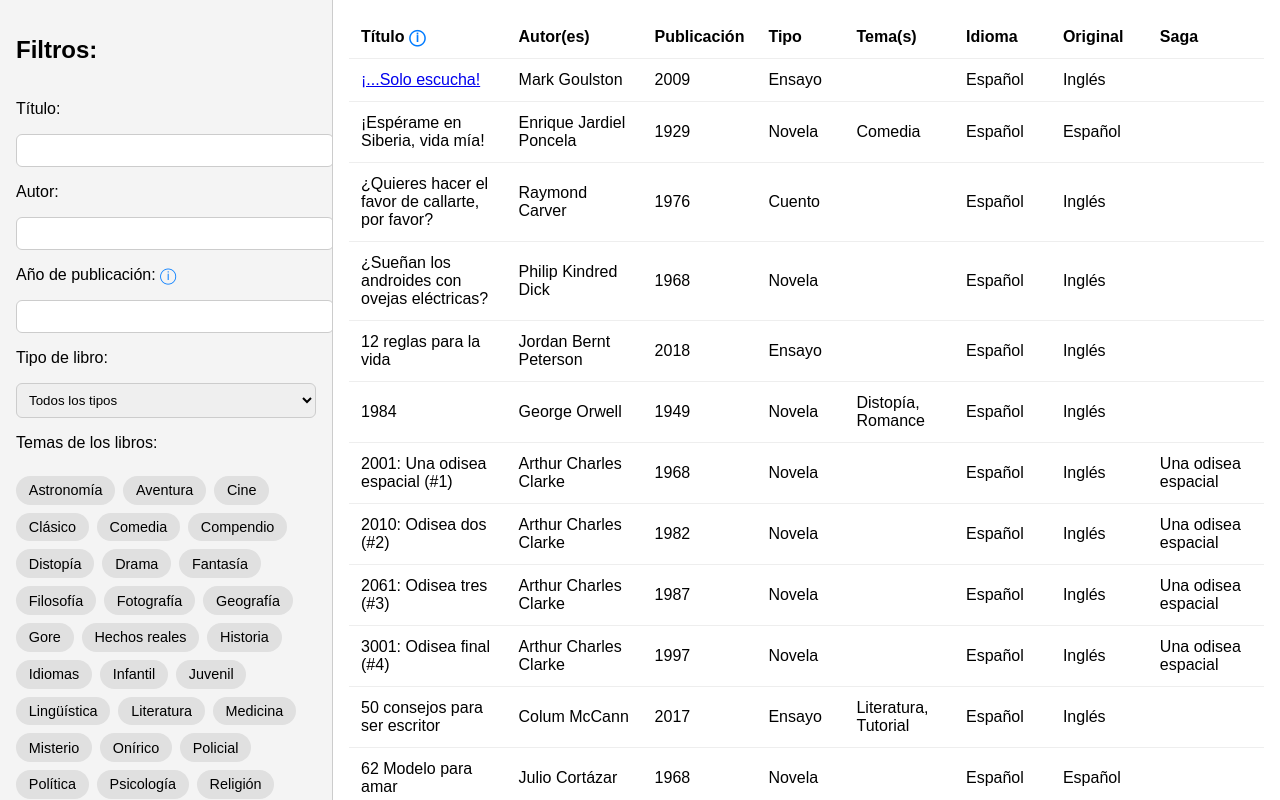
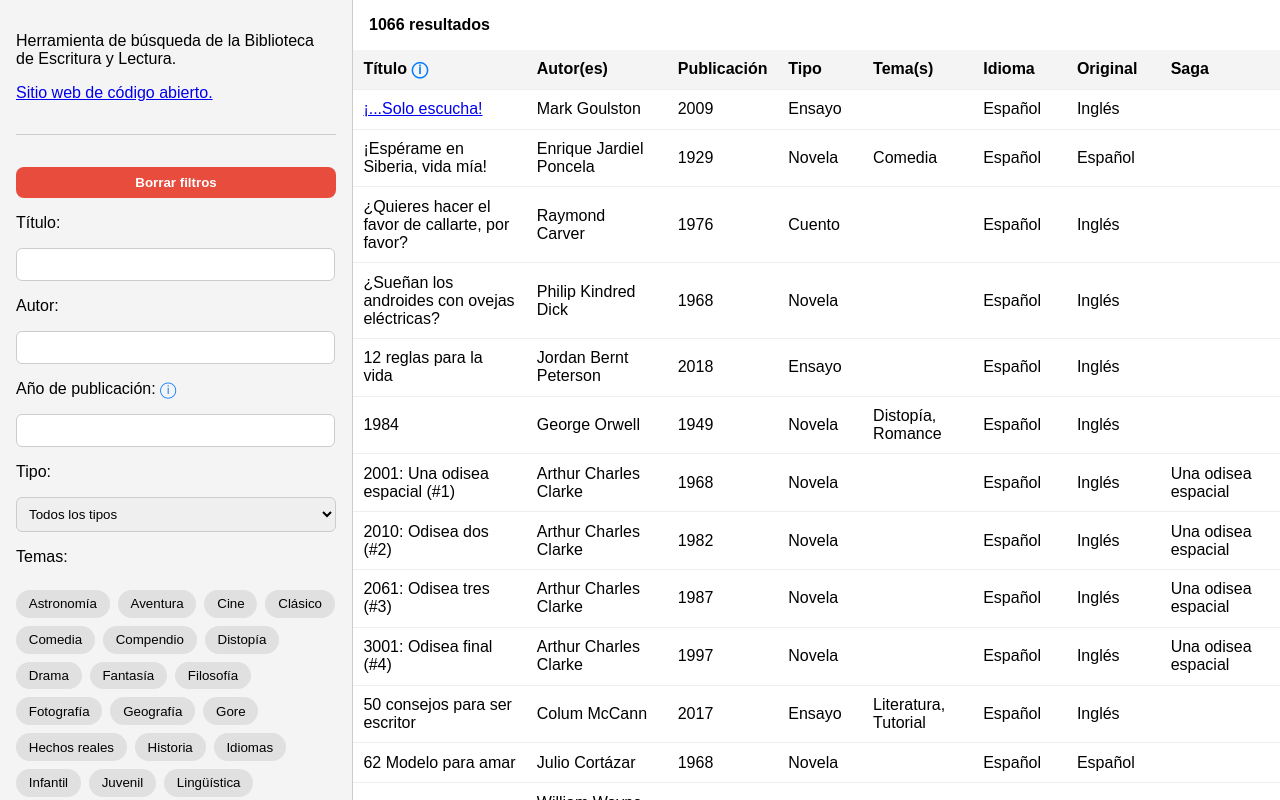
Before and after one commit to EscrituraYLectura/biblioteca, a Next.js app: page / in a window 1280 px wide. Shown: the top 800 px of the page. Built offline with nearby package versions, Linux system fonts and the light colour scheme; a web font is replaced by a local one.

Commit message:
Stylise table and sidebar

```diff
--- a/app/ui/global.scss
+++ b/app/ui/global.scss
@@ -6,11 +6,10 @@ body {
 .container {
     display: flex;
     min-height: 100vh;
-    font-family: sans-serif;
 }
 
 .sidebar {
-    width: 300px;
+    width: 320px;
     padding: 1rem;
     background: #f4f4f4;
     position: sticky;
@@ -23,12 +22,24 @@ body {
     border-right: 1px solid #ccc;
 }
 
+.introduction {
+    padding-bottom: 2rem;
+    border-bottom: 1px solid #ccc;
+}
+
 .sidebar input,
 .sidebar select {
-    width: 100%;
     padding: 0.5rem;
     border: 1px solid #ccc;
     border-radius: 6px;
+}
+
+.sidebar input {
+    width: 94%;
+}
+
+.sidebar select {
+    width: 100%;
 }
 
 .multiSelect {
@@ -39,7 +50,6 @@ body {
 
 .results {
     flex: 1;
-    padding: 1rem;
     overflow-x: auto;
 }
 
@@ -49,13 +59,17 @@ table {
 }
 
 th, td {
-    padding: 0.75rem;
+    padding: 0.65rem;
     text-align: left;
     border-bottom: 1px solid #eee;
 }
 
-tr:hover {
-    background: #f9f9f9;
+tr th {
+    background-color: #f4f4f4;
+}
+
+tbody tr:hover {
+    background: #cee5ff;
 }
 
 .tag-container {
@@ -70,7 +84,6 @@ tr:hover {
     border: none;
     border-radius: 1rem;
     padding: 0.4rem 0.8rem;
-    font-size: 0.9rem;
     cursor: pointer;
     transition: background-color 0.2s ease;
 }
@@ -88,3 +101,25 @@ tr:hover {
     color: #007bff;
     cursor: help;
 }
+
+#clear-filters-button {
+    margin-top: 1rem;
+    padding: 0.5rem 1rem;
+    border-radius: 0.5rem;
+    background-color: #e74c3c;
+    color: #fff;
+    border: none;
+    cursor: pointer;
+    font-weight: bold;
+    transition: background-color 0.3s ease;
+
+    &:hover {
+      background-color: #c0392b;
+    }
+}
+
+#numero-resultados {
+    margin-bottom: 1rem;
+    margin-left: 1rem;
+    font-weight: bold;
+}
--- a/components/TableFetch.tsx
+++ b/components/TableFetch.tsx
@@ -125,7 +125,30 @@ export default function TableFetch() {
     return (
         <div className="container">
             <aside className="sidebar">
-                <h2>Filtros:</h2>
+                <div className="introduction">
+                    <p>Herramienta de búsqueda de la Biblioteca de Escritura y Lectura.</p>
+                    <a href="https://github.com/EscrituraYLectura/biblioteca" target="_blank">Sitio web de código abierto.</a>
+                </div>
+
+                <button
+                    id="clear-filters-button"
+                    type="button"
+                    onClick={() => {
+                    setFilters({
+                        Título: "",
+                        Autor: "",
+                        Publicación: "",
+                        Tipo: "",
+                        Tema: [],
+                        Idioma: "",
+                        Original: "",
+                        Saga: "",
+                        });
+                    router.push("/");
+                    }}
+                >
+                    Borrar filtros
+                </button>
 
                 <label htmlFor="título">Título:</label>
                 <input
@@ -153,7 +176,7 @@ export default function TableFetch() {
                 onChange={(e) => updateFilter("Publicación", e.target.value)}
                 />
 
-                <label htmlFor="tipo">Tipo de libro:</label>
+                <label htmlFor="tipo">Tipo:</label>
                 <select
                 id="tipo"
                 value={filters.Tipo}
@@ -165,7 +188,7 @@ export default function TableFetch() {
                     ))}
                 </select>
 
-                <label htmlFor="temas">Temas de los libros:</label>
+                <label htmlFor="temas">Temas:</label>
                 <div id="temas" className="tag-container">
                 {Array.from(temasSet).map((opt) => {
                     const selected = filters.Tema.includes(opt);
@@ -221,6 +244,9 @@ export default function TableFetch() {
             </aside>
 
             <main className="results">
+                <p id="numero-resultados">
+                    {filteredData.length} resultado{filteredData.length !== 1 ? "s" : ""}
+                </p>
                 <table>
                     <thead>
                         <tr>
```
Lines whose indentation alone changed are shown as unchanged.
